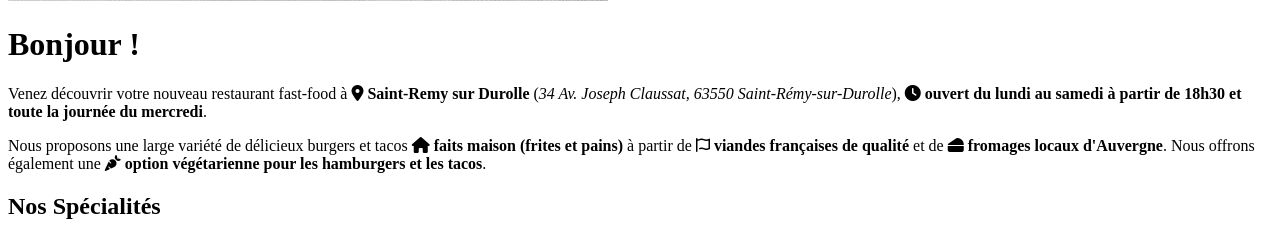
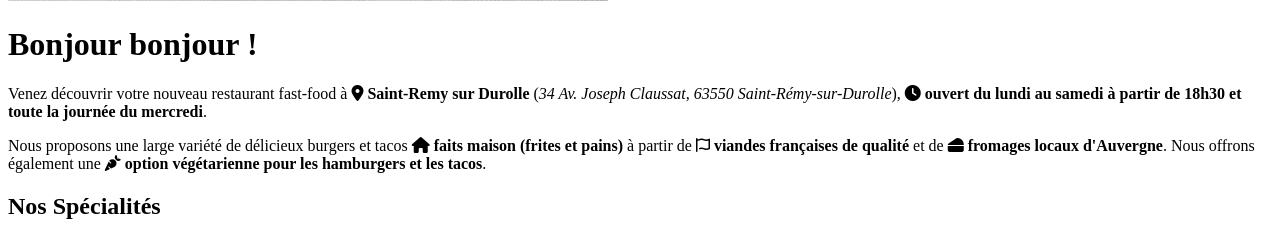
Before and after one commit to pppbigbud/BURGER-PROD, a Symfony app: template templates/home/index.html.twig in a window 1280 px wide. Shown: the part 3679-3920 px from the top of the page. Run offline with Twig, Linux system fonts and the light colour scheme; the template is opened without the code that fills it, so the values that code supplies are empty; some libraries are stand-ins or nearby versions.

Commit message:
testGitVersionO2switchV30

```diff
--- a/templates/home/index.html.twig
+++ b/templates/home/index.html.twig
@@ -63,7 +63,7 @@
 
             <div class="titreTacosAlignement">
 
-                <h1 class="titreIntroHome text-center text-white">Bonjour !</h1>
+                <h1 class="titreIntroHome text-center text-white">Bonjour bonjour !</h1>
 
                 <p class="presentationHome mt-2 mb-2 text-muted text-center">
                     Venez découvrir votre nouveau restaurant fast-food à
```
